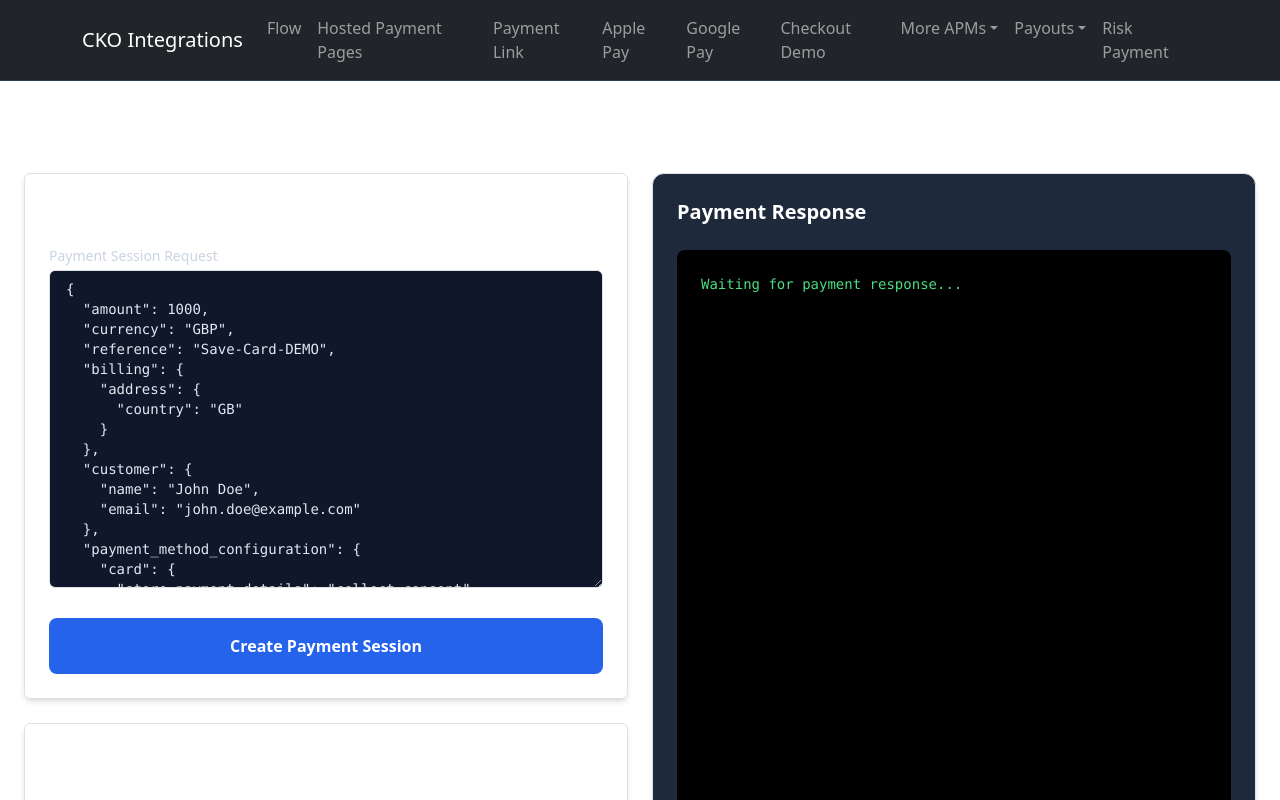
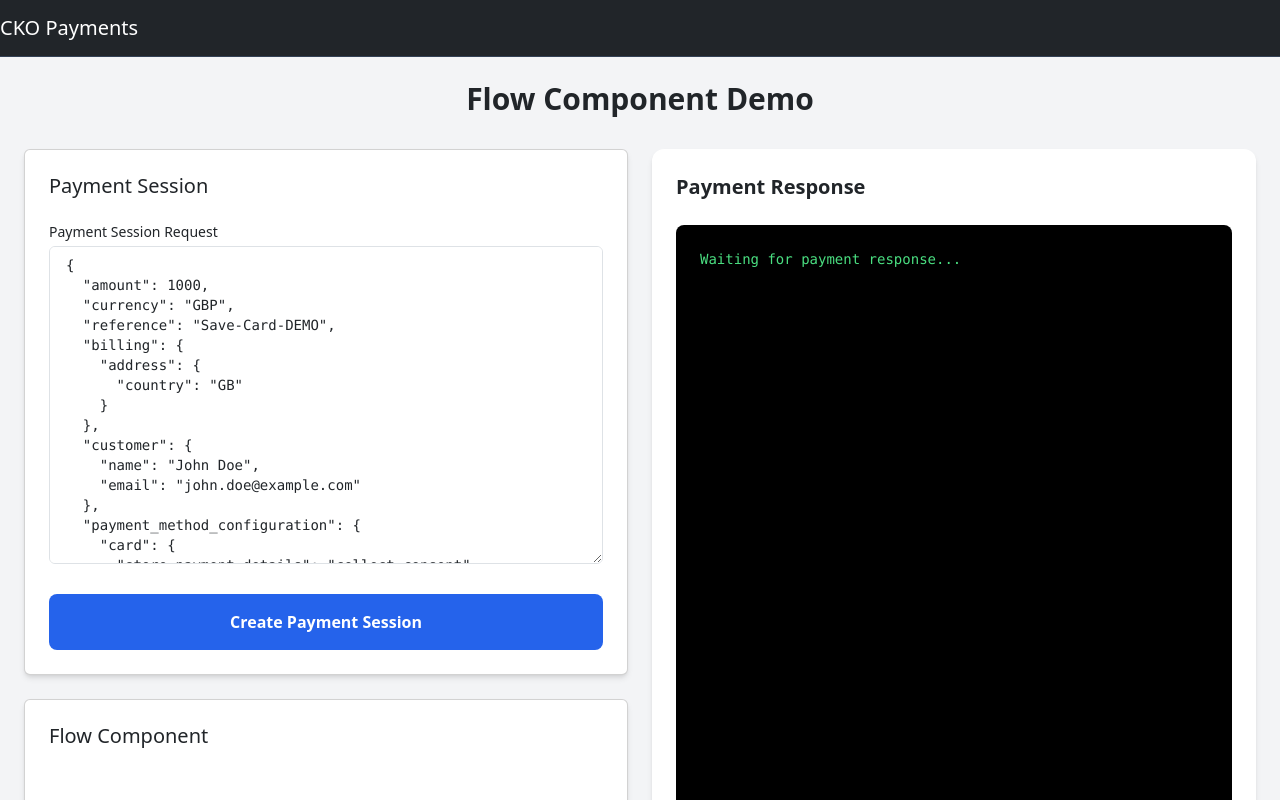
Before and after one commit to Mark-Reilly-Checkout/React-Flask-Project, a React (Create React App) app in the folder frontend/: page /flowSavedCard in a window 1280 px wide. Shown: the top 800 px of the page. Built offline with nearby package versions, Linux system fonts and the light colour scheme.

Commit message:
Changing UI Styling

```diff
--- a/frontend/src/components/FlowCallbacks/FlowSavedCard.js
+++ b/frontend/src/components/FlowCallbacks/FlowSavedCard.js
@@ -147,20 +147,21 @@ const FlowSavedCard = () => {
 
 
     return (
-       <div className="min-h-screen p-6">
-            <h1 className="text-3xl font-bold text-center mb-8 text-white">Flow Component Demo</h1>
+        <div className="min-h-screen bg-gray-100 p-6">
+            <h1 className="text-3xl font-bold text-center mb-8">Flow Component Demo</h1>
 
             <div className="grid grid-cols-1 md:grid-cols-2 gap-6">
                 {/* Left Column */}
                 <div className="flex flex-col gap-6">
-                    <Card className="p-6 rounded-xl shadow-md bg-slate-800 border border-slate-700">
-                        <Card.Title className="text-xl font-semibold mb-4 text-white">Payment Session</Card.Title>
+                    {/* Panel 1: Configuration and Actions */}
+                    <Card className="p-6 rounded-xl shadow-md bg-white">
+                        <Card.Title className="text-xl font-semibold mb-4">Payment Session</Card.Title>
                         <div className="mb-4">
-                            <label className="block text-sm font-medium mb-1 text-slate-300">Payment Session Request</label>
+                            <label className="block text-sm font-medium mb-1">Payment Session Request</label>
                             <textarea
                                 value={jsonInput}
                                 onChange={handleJsonInputChange}
-                                className={`w-full border rounded px-3 py-2 font-mono text-sm bg-slate-900 text-slate-200 ${jsonError ? 'border-red-500' : 'border-slate-600'}`}
+                                className={`w-full border rounded px-3 py-2 font-mono text-sm ${jsonError ? 'border-red-500' : 'border-gray-300'}`}
                                 rows={15}
                                 placeholder="Enter session request JSON here..."
                             />
@@ -174,31 +175,32 @@ const FlowSavedCard = () => {
                             {loading ? "Creating Session..." : "Create Payment Session"}
                         </button>
                         {paymentSession && (
-                            <p className="mt-4 text-sm text-slate-400 break-all">
+                            <p className="mt-4 text-sm text-gray-700 break-all">
                                 <strong>Payment Session ID:</strong> {paymentSession.id}
                             </p>
                         )}
                     </Card>
 
-                    <Card className="p-6 rounded-xl shadow-md bg-slate-800 border border-slate-700">
-                        <Card.Title className="text-xl font-semibold mb-4 text-white">Flow Component</Card.Title>
+                    {/* Panel 2: Flow Component */}
+                    <Card className="p-6 rounded-xl shadow-md bg-white">
+                        <Card.Title className="text-xl font-semibold mb-4">Flow Component</Card.Title>
                         {paymentSession ? (
                             <div ref={flowContainerRef} id="flow-container" className="min-h-[300px]">
                                 {/* The flow component will be mounted here by the useEffect hook */}
                             </div>
                         ) : (
                             <div className="min-h-[300px] flex items-center justify-center">
-                                <p className="text-center text-slate-400">Create a payment session to load the Flow component.</p>
+                                <p className="text-center text-gray-500">Create a payment session to load the Flow component.</p>
                             </div>
                         )}
                     </Card>
                 </div>
 
                 {/* Right Column: Payment Response */}
-                <div className="p-6 rounded-xl shadow-md bg-slate-800 border border-slate-700">
-                    <h2 className="text-xl font-semibold mb-4 text-white">Payment Response</h2>
+                <div className="p-6 rounded-xl shadow-md bg-white">
+                    <h2 className="text-xl font-semibold mb-4">Payment Response</h2>
                     {paymentResponse?.id && (
-                        <div className="mb-4 text-sm text-slate-400 break-all">
+                        <div className="mb-4 text-sm text-gray-700 break-all">
                             <strong>Payment ID:</strong> {paymentResponse.id}
                         </div>
                     )}
--- a/frontend/src/components/NavigationBar.js
+++ b/frontend/src/components/NavigationBar.js
@@ -1,40 +1,65 @@
 import React from 'react';
-import { Navbar, Nav, Container, NavDropdown, Dropdown } from 'react-bootstrap';
+import { Navbar, Nav, NavDropdown } from 'react-bootstrap';
 import { Link } from 'react-router-dom';
 
-const NavigationBar = () => {
+const NavigationBar = ({ currentUser, onLogout }) => {
     return (
-    <Navbar bg="dark" variant="dark" expand="lg" className="border-b border-slate-700" sticky="top">
-      <Container>
-        <Navbar.Brand href="/">CKO Integrations</Navbar.Brand>
-        <Navbar.Toggle aria-controls="basic-navbar-nav" />
-        <Navbar.Collapse id="basic-navbar-nav">
+        // The `expand="lg"` prop is key. It means the navbar will be in its expanded state
+        // on large (lg) screens and up, and collapsed on screens smaller than that.
+        <Navbar bg="dark" variant="dark" expand="lg" className="border-b border-slate-700">
+            <Navbar.Brand as={Link} to="/">CKO Payments</Navbar.Brand>
+
+            {/* This is the hamburger button that appears on smaller screens */}
+            <Navbar.Toggle aria-controls="responsive-navbar-nav" />
+
+            {/* This component wraps all the content that will be collapsed */}
+            <Navbar.Collapse id="responsive-navbar-nav">
+
+                {/* Main navigation links */}
                 <Nav className="me-auto">
-            <Nav.Link href="/flow">Flow</Nav.Link>
-            <Nav.Link href="/hosted-payment-pages">Hosted Payment Pages</Nav.Link>
-            <Nav.Link href="/paymentLink">Payment Link</Nav.Link>
-            <Nav.Link href="/applePay">Apple Pay</Nav.Link>
-            <Nav.Link href="/googlePay">Google Pay</Nav.Link>
+                    <Nav.Link as={Link} to="/requestPayment">Request Payment</Nav.Link>
+                    <Nav.Link as={Link} to="/paymentLink">Payment Link</Nav.Link>
+
+                    {/* Organized links into a "Flow Demos" dropdown */}
+                    <NavDropdown title="Flow Demos" id="flow-demos-dropdown">
+                        <NavDropdown.Item as={Link} to="/flow">Standard Flow</NavDropdown.Item>
+                        <NavDropdown.Item as={Link} to="/flow-saved-card">Saved Card</NavDropdown.Item>
+                        <NavDropdown.Divider />
+                        <NavDropdown.Item as={Link} to="/flowHandleSubmit">Handle Submit Callback</NavDropdown.Item>
+                        <NavDropdown.Item as={Link} to="/flowHandleClick">Handle Click Callback</NavDropdown.Item>
+                        <NavDropdown.Item as={Link} to="/onAuthorized">On Authorized Callback</NavDropdown.Item>
+                        <NavDropdown.Item as={Link} to="/rememberMe">Remember Me</NavDropdown.Item>
+                        <NavDropdown.Item as={Link} to="/tokenization">Tokenization</NavDropdown.Item>
+                    </NavDropdown>
+
+                     {/* Organized links into an "APMs & Wallets" dropdown */}
+                    <NavDropdown title="APMs & Wallets" id="apm-wallets-dropdown">
+                        <NavDropdown.Item as={Link} to="/paypal">PayPal</NavDropdown.Item>
+                        <NavDropdown.Item as={Link} to="/googlePay">Google Pay</NavDropdown.Item>
+                        <NavDropdown.Item as={Link} to="/applePay">Apple Pay</NavDropdown.Item>
+                    </NavDropdown>
+
+                    <Nav.Link as={Link} to="/hosted-payment-pages">Hosted Payments</Nav.Link>
+                    <Nav.Link as={Link} to="/checkout-demo">Checkout Demo</Nav.Link>
                 </Nav>
+
+                {/* Login/Logout links will also collapse into the menu */}
                 <Nav>
-            <Nav.Link href="/checkout-demo">Checkout Demo</Nav.Link>
-            <NavDropdown title="More APMs" id="collapsible-nav-dropdown" data-bs-theme="light">
-              <Dropdown.Item href="#klarna">Klarna</Dropdown.Item>
-              <Dropdown.Item href="/paypal">PayPal</Dropdown.Item>
-              <Dropdown.Item href="#stc">STC Pay</Dropdown.Item>
-              <Dropdown.Item href="#tabby">Tabby</Dropdown.Item>
-
-            </NavDropdown>
-          </Nav>
-          <Nav>
-            <NavDropdown title="Payouts" id="collapsible-nav-dropdown" data-bs-theme="light">
-              <Dropdown.Item href="#card">Card</Dropdown.Item>
-              <Dropdown.Item href="#bank">Bank</Dropdown.Item>
-            </NavDropdown>
-             <Nav.Link href="/requestPayment">Risk Payment</Nav.Link>
+                    {currentUser ? (
+                        <>
+                            <Navbar.Text className="text-slate-400 me-3">
+                                Signed in as: {currentUser.email}
+                            </Navbar.Text>
+                            <Nav.Link onClick={onLogout} className="text-slate-300 hover:text-white">Logout</Nav.Link>
+                        </>
+                    ) : (
+                        <>
+                            <Nav.Link as={Link} to="/login" className="text-slate-300 hover:text-white">Login</Nav.Link>
+                            <Nav.Link as={Link} to="/register" className="text-slate-300 hover:text-white">Register</Nav.Link>
+                        </>
+                    )}
                 </Nav>
             </Navbar.Collapse>
-      </Container>
         </Navbar>
     );
 };
```
Lines whose indentation alone changed are shown as unchanged.
